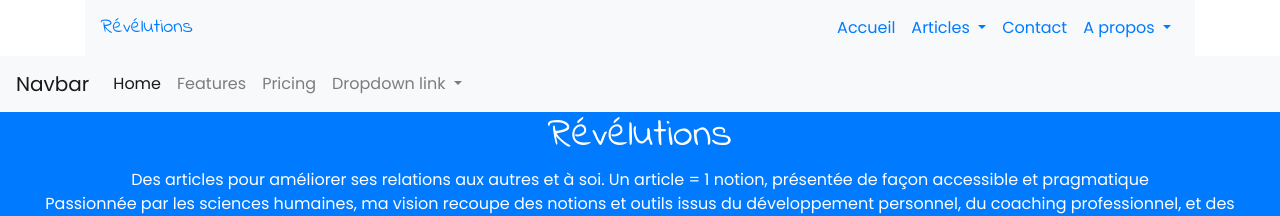
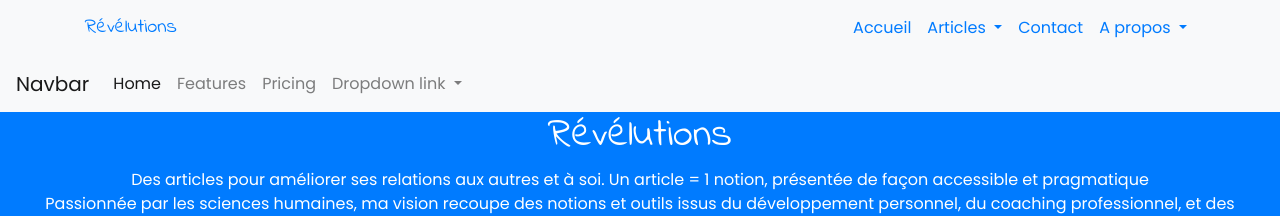
Before and after one commit to OrgaEvolutions/Nathoup.github.io, a Jekyll site: the page built from index.html, in a window 1280 px wide. Shown: the top 216 px of the page. Built offline with Jekyll 4.4.1, drawn with Linux system fonts in a browser that asks for light colours; nearby versions of some CDN libraries; some web fonts are replaced.

Commit message:
Update header.html

```diff
--- a/_includes/header.html
+++ b/_includes/header.html
@@ -1,5 +1,6 @@
-<div class="container">
+
       <nav class="navbar navbar-expand-lg bg-light">
+            <div class="container">
             <a class="navbar-brand" href="/index.html" style="font-family: 'Indie Flower', cursive;">Révélutions</a>
         <button class="navbar-toggler navbar-toggler-right" type="button" data-toggle="collapse" data-target="#navbarResponsive" aria-controls="navbarResponsive" aria-expanded="false" aria-label="Toggle navigation">
           <span class="navbar-toggler-icon"></span>
@@ -131,6 +132,6 @@
                             </ul>
                         </li>
                     </ul>
-</nav>
 
                 </div>
+</nav>
```
